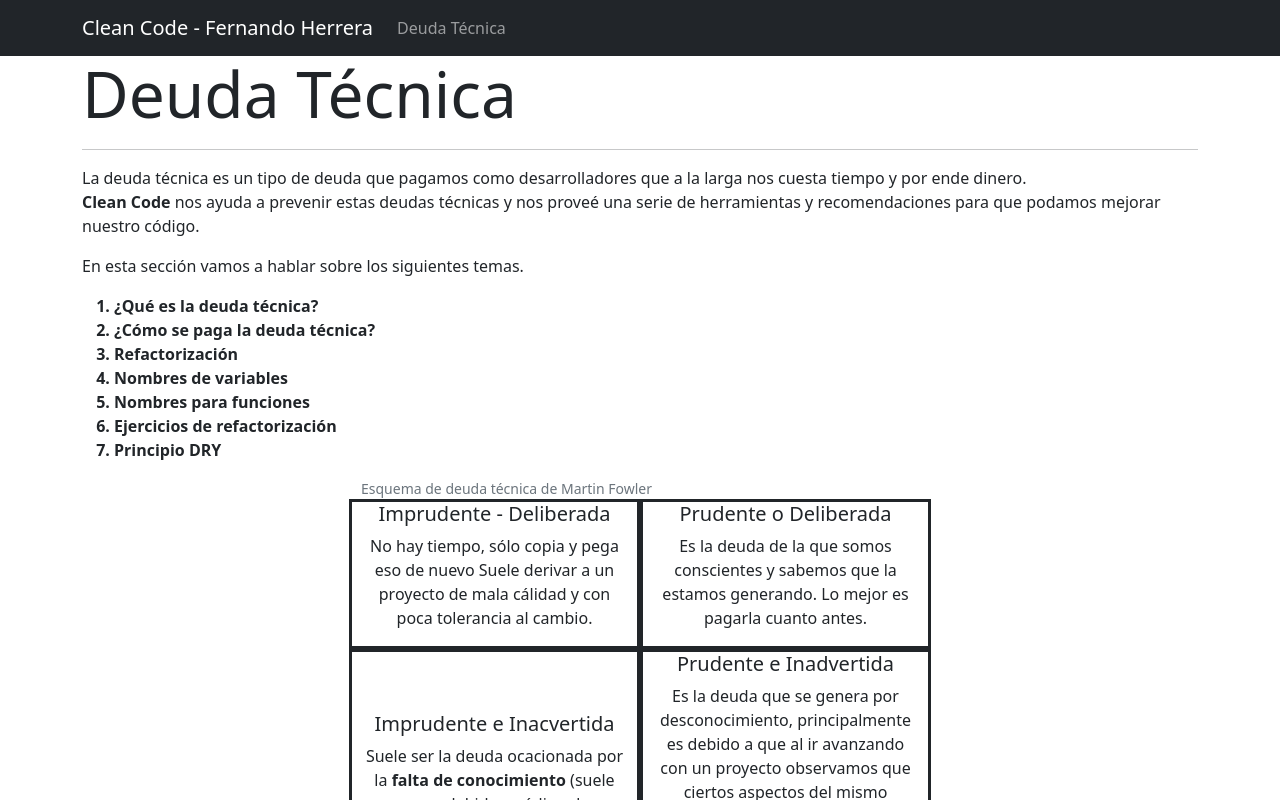
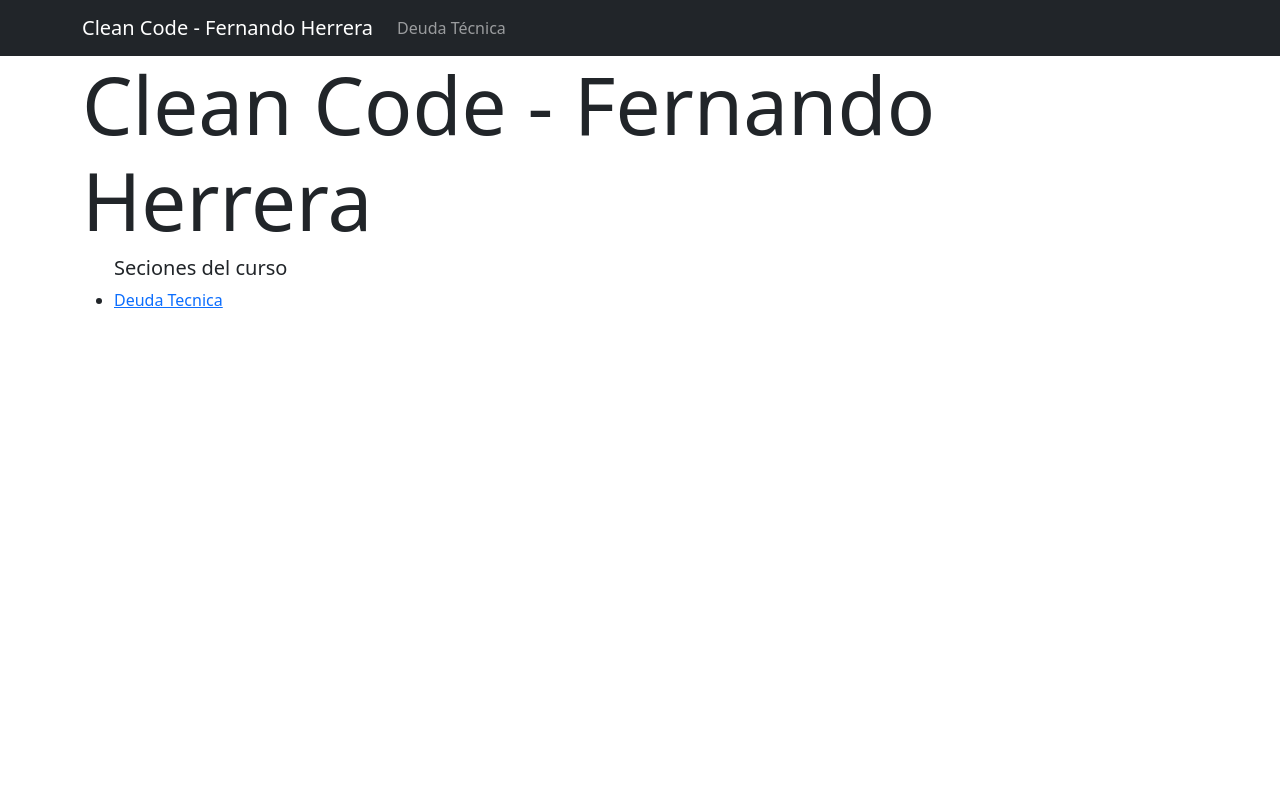
Before and after one commit to sberrus/cleancode, a React (Vite) app: page / in a window 1280 px wide. Shown: the top 800 px of the page. Built offline with nearby package versions, Linux system fonts and the light colour scheme.

Commit message:
Añadiendo index y capturando 404

```diff
--- a/src/App.tsx
+++ b/src/App.tsx
@@ -1,4 +1,5 @@
-import { Route, Routes } from "react-router-dom";
+import { Link, Route, Routes } from "react-router-dom";
+import IndexMenu from "./components/IndexMenu";
 import DeudaTecnica from "./Pages/DeudaTecnica/DeudaTecnica";
 import MainWrapper from "./_partials/MainWrapper";
 
@@ -7,7 +8,17 @@ const App = () => {
 		<>
 			<Routes>
 				<Route path="/" element={<MainWrapper />}>
-					<Route index element={<DeudaTecnica />} />
+					<Route index element={<IndexMenu />} />
+					<Route path="/deuda-tecnica" element={<DeudaTecnica />} />
+					<Route
+						path="*"
+						element={
+							<>
+								<h1>Creo que estar perdido</h1>
+								<Link to="/">Volver a Home</Link>
+							</>
+						}
+					/>
 				</Route>
 			</Routes>
 		</>
--- /dev/null
+++ b/src/components/IndexMenu.tsx
@@ -0,0 +1,17 @@
+import { Link } from "react-router-dom";
+
+const IndexMenu = () => {
+	return (
+		<>
+			<h1 className="display-1">Clean Code - Fernando Herrera</h1>
+			<ul>
+				<h5>Seciones del curso</h5>
+				<li>
+					<Link to="/deuda-tecnica">Deuda Tecnica</Link>
+				</li>
+			</ul>
+		</>
+	);
+};
+
+export default IndexMenu;
```
